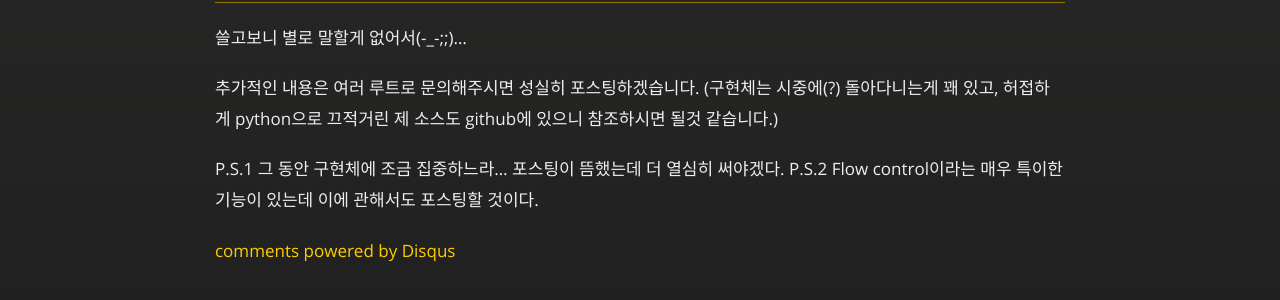
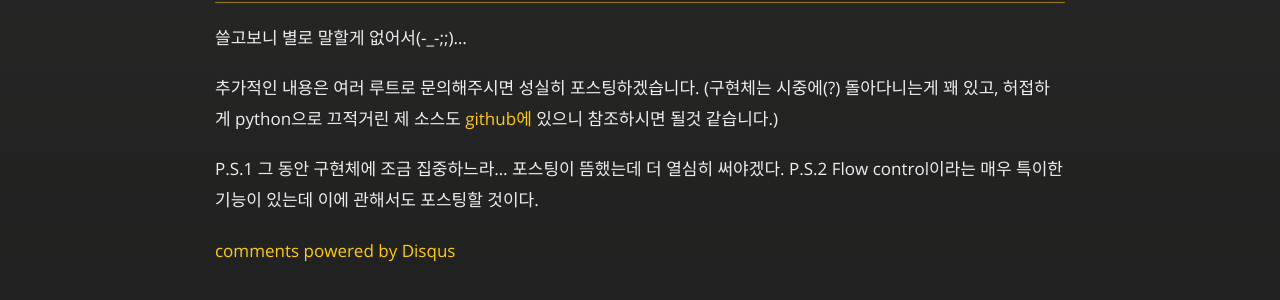
Before and after one commit to Luavis/luavis.github.io, a Jekyll site: the page built from _posts/http2/2015-08-16-http2-overall-operation.markdown, in a window 1280 px wide and 900 px high, scrolled down 5470 px. Shown: the part 231-531 px from the top of the window. Built offline with Jekyll 4.4.1, drawn with Linux system fonts in a browser that asks for light colours; comment, search, counter and statistics services are not loaded; part of the change alters nothing that is shown.

```diff
--- a/_posts/http2/2015-08-16-http2-overall-operation.markdown
+++ b/_posts/http2/2015-08-16-http2-overall-operation.markdown
@@ -141,7 +141,7 @@ PUSH_PROMISE의 내용에는 server가 2번 스트림을 열것이고, :path는
 
 쓸고보니 별로 말할게 없어서(-_-;;)...
 
-추가적인 내용은 여러 루트로 문의해주시면 성실히 포스팅하겠습니다. (구현체는 시중에(?) 돌아다니는게 꽤 있고, 허접하게 python으로 끄적거린 제 소스도 github에 있으니 참조하시면 될것 같습니다.)
+추가적인 내용은 여러 루트로 문의해주시면 성실히 포스팅하겠습니다. (구현체는 시중에(?) 돌아다니는게 꽤 있고, 허접하게 python으로 끄적거린 제 소스도 [github에](https://github.com/Luavis/test-http2) 있으니 참조하시면 될것 같습니다.)
 
 P.S.1 그 동안 구현체에 조금 집중하느라... 포스팅이 뜸했는데 더 열심히 써야겠다.
 P.S.2 Flow control이라는 매우 특이한 기능이 있는데 이에 관해서도 포스팅할 것이다.
```
